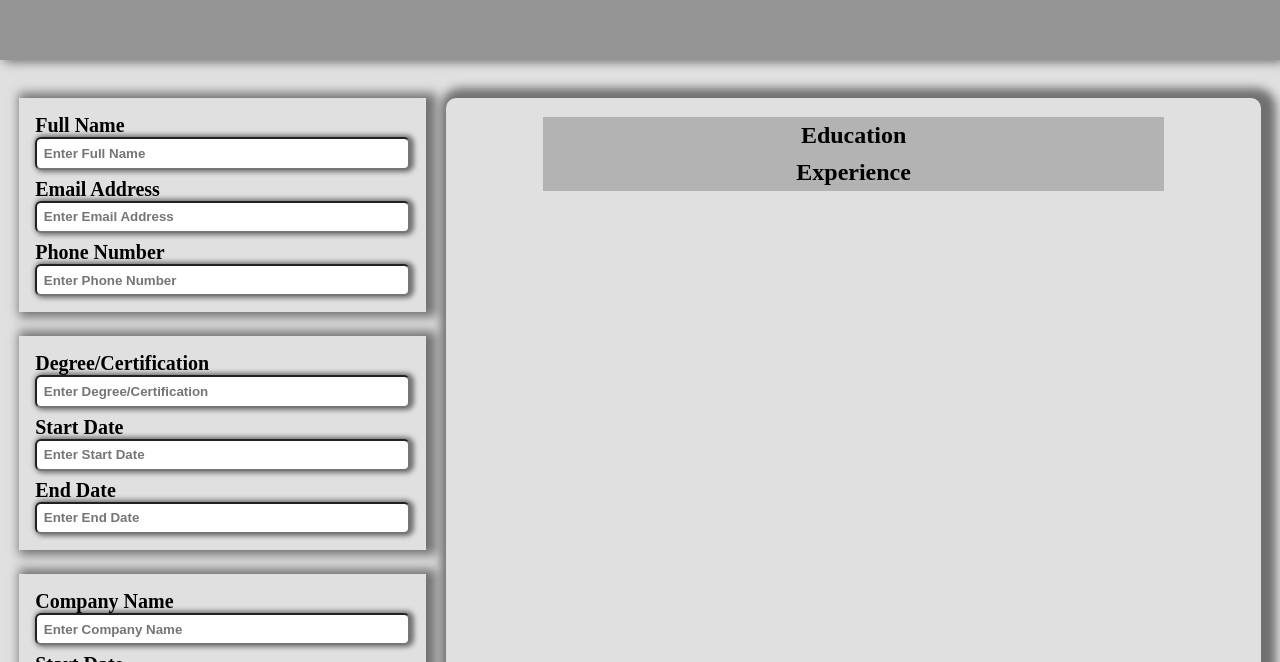
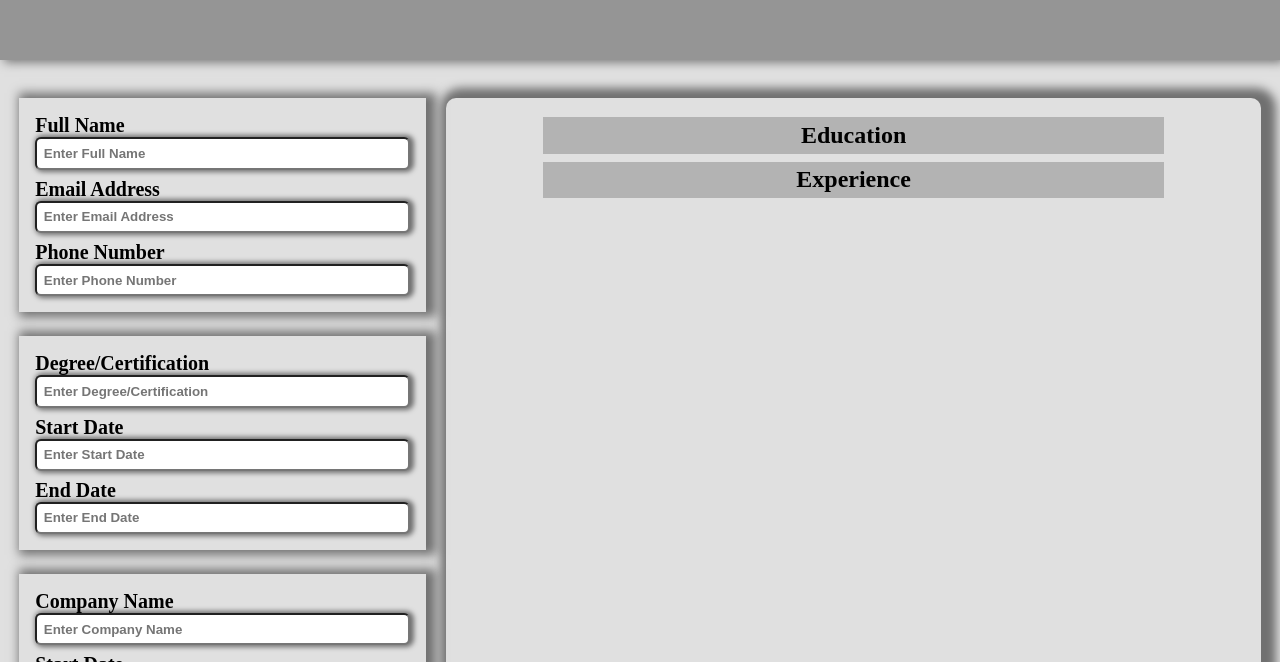
Before and after one commit to sythoniq/cv-odin, a React (Vite) app: page / in a window 1280 px wide. Shown: the part 138-800 px from the top of the page. Built offline with nearby package versions, Linux system fonts and the light colour scheme.

Commit message:
styling always most boring

```diff
--- a/src/App.jsx
+++ b/src/App.jsx
@@ -64,6 +64,10 @@ function App() {
           <div className="education-container">
             <h3 className="edu-title">Education</h3>
             <div className="education-content">
+              <div className="education-dates">
+                <h4>{edStart}</h4>
+                <h4>{edEnd}</h4>
+              </div>
               <h3>{degree}</h3>
             </div>
           </div>
--- a/src/styles/content.css
+++ b/src/styles/content.css
@@ -16,3 +16,12 @@
   background-color: rgba(0, 0, 0, 0.2);
   padding: .2em;
 }
+
+.education-content {
+  display: grid;
+  grid-template: 1fr / .2fr .5fr;
+  padding: .2em;
+  justify-content: center;
+  align-items: center;
+  font-size: 1.2em;
+}
```
